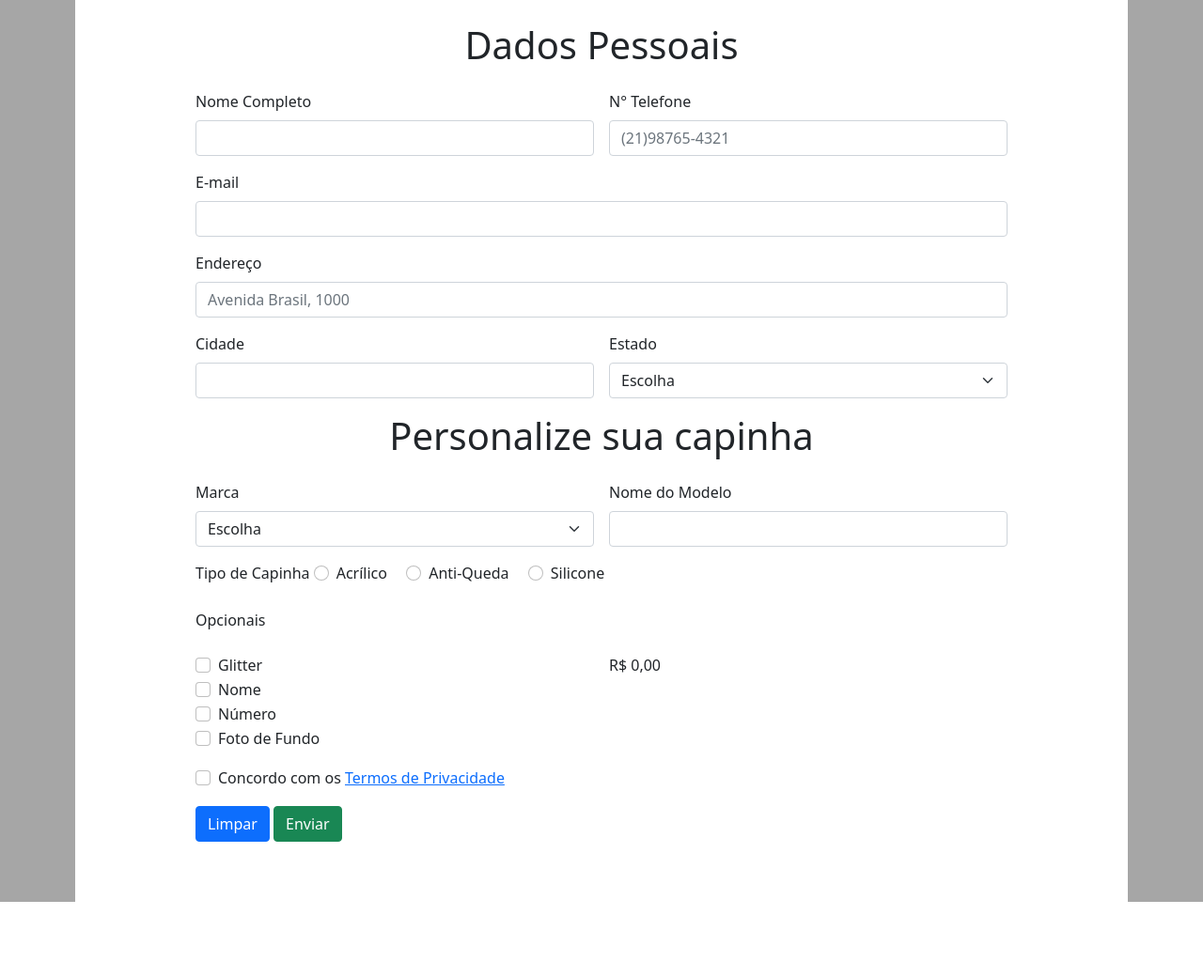
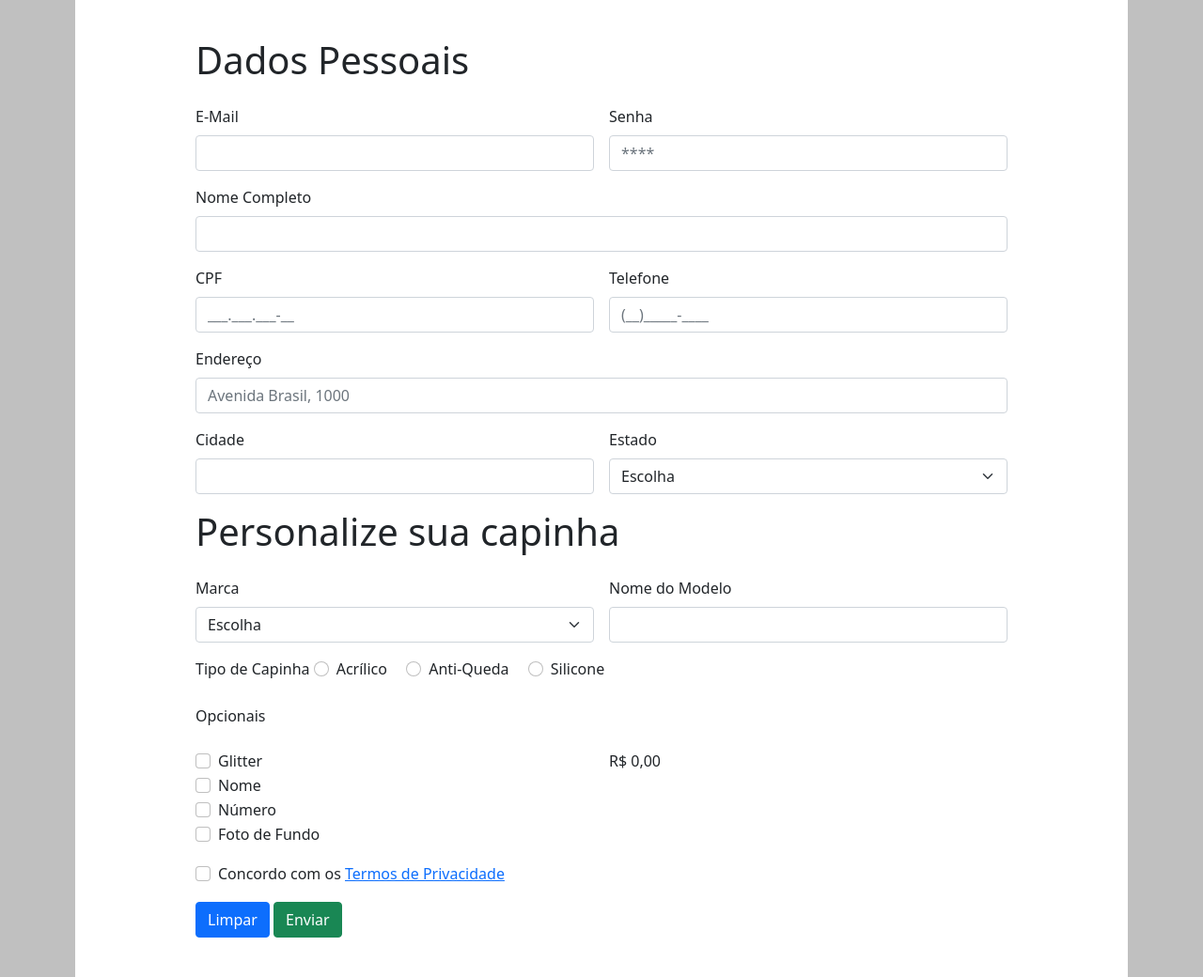
Before and after one commit to mateusmarti/1151-mateusmartins, a PHP site: page / in a window 1280 px wide. Shown: the whole page at 94% size. Before the commit the page ends 960 px from the top, so only its background shows below. Run offline with PHP 8.4, Linux system fonts and the light colour scheme.

Commit message:
FALA DELE!!
pai é brabo

```diff
--- a/sis-web/prova000/css/style.css
+++ b/sis-web/prova000/css/style.css
@@ -1,16 +1,14 @@
 .col-8 {
     margin: 0 auto;
     background-color: white;
-    height: 60em;
+    height: 65em;
     width: 70em;
+    background-color: rgb(255, 255, 255);
 }
 body{
-    background-color: rgb(166, 166, 166);
+    background-color: rgb(192, 192, 192);
 }
 #form {
     width: 55em;
     margin: auto;
 }
-h1 {
-    text-align: center;
-}
--- a/sis-web/prova000/index.html
+++ b/sis-web/prova000/index.html
@@ -14,41 +14,51 @@
   <body>
 
     <div class="col-8"><br>
-        <h1>Dados Pessoais</h1>
-        <form class="row g-3" name="form" id="form">
+        <form class="row g-3" name="form" id="form" method="post" onsubmit="return envia(this)" novalidate action="envio.html">
+            <h1>Dados Pessoais</h1>
             <div class="col-md-6">
-              <label for="inputEmail4" class="form-label">Nome Completo</label>
-              <input type="email" class="form-control" id="name" required>
+              <label for="inputEmail4" class="form-label">E-Mail</label>
+              <input type="email" class="form-control" id="email" required>
             </div>
             <div class="col-md-6">
-              <label for="inputPassword4" class="form-label">N° Telefone</label>
-              <input type="password" class="form-control" id="tel" placeholder="(21)98765-4321" required>
+              <label for="inputPassword4" class="form-label">Senha</label>
+              <input type="password" class="form-control" id="senha" placeholder="****" required>
             </div>
             <div class="col-12">
-              <label for="inputAddress" class="form-label">E-mail</label>
-              <input type="text" class="form-control" id="email" required>
+              <label for="inputAddress" class="form-label">Nome Completo</label>
+              <input type="text" class="form-control" id="nome"  required>
             </div>
+            <div class="col-6">
+              <label for="cpf" class="form-label"> CPF </label>
+              <input type="text" class="form-control" name="cpf" id="cpf" placeholder="___.___.___-__" onkeypress="mascara_cpf(this)" maxlength="14" onkeyup="salto(this.name, this.value)" onkeydown="return somente_numero(event)">
+          </div>
+          <div class="col-6">
+            <label for="cpf" class="form-label"> Telefone </label>
+            <input type="text" class="form-control" name="tel" id="tel" placeholder="(__)_____-____" onkeypress="mascara_tel(this)" maxlength="14" onkeyup="salto(this.name, this.value)" onkeydown="return somente_numero(event)">
+        </div>
             <div class="col-12">
               <label for="inputAddress2" class="form-label">Endereço</label>
-              <input type="text" class="form-control" id="inputAddress2" placeholder="Avenida Brasil, 1000" required>
+              <input type="text" class="form-control" id="endereco" placeholder="Avenida Brasil, 1000" required>
             </div>
             <div class="col-md-6">
               <label for="inputCity" class="form-label">Cidade</label>
-              <input type="text" class="form-control" id="inputCity" required>
+              <input type="text" class="form-control" id="city" required>
             </div>
             <div class="col-md-6">
               <label for="inputState" class="form-label">Estado</label>
-              <select id="inputState" class="form-select">
+              <select id="state" class="form-select">
                 <option value="0" selected>Escolha</option>
                 <option value="1">Rio de Janeiro</option>
                 <option value="2">São Paulo</option>
                 <option value="3">Minas Gerais</option>
               </select>
             </div>
+            <br>
+            <br>
             <h1>Personalize sua capinha</h1>
             <div class="col-md-6">
               <label for="inputEmail4" class="form-label">Marca</label>
-              <select id="inputState" class="form-select">
+              <select id="marca" class="form-select">
                 <option value="0" selected>Escolha</option>
                 <option value="1">Samsung</option>
                 <option value="2">Motorola</option>
@@ -66,15 +76,15 @@
             <div class="col-12">
               <label for="">Tipo de Capinha</label>
               <div class="form-check form-check-inline">
-                  <input class="form-check-input" type="radio" name="horario" id="manha" value="manha" onchange="valueh()">
+                  <input class="form-check-input" type="radio" name="tipo" id="acrilico" value="acrilico" onchange="valuetipo()">
                   <label class="form-check-label" for="inlineRadio1">Acrílico</label>
               </div>
               <div class="form-check form-check-inline">
-                  <input class="form-check-input" type="radio" name="horario" id="tarde" value="tarde" onchange="valueh()">
+                  <input class="form-check-input" type="radio" name="tipo" id="antiqueda" value="antiqueda" onchange="valuetipo()">
                   <label class="form-check-label" for="inlineRadio2">Anti-Queda</label>
               </div>
               <div class="form-check form-check-inline">
-                  <input class="form-check-input" type="radio" name="horario" id="noite" value="noite" onchange="valueh()">
+                  <input class="form-check-input" type="radio" name="tipo" id="silicone" value="silicone" onchange="valuetipo()">
                   <label class="form-check-label" for="inlineRadio3">Silicone</label>
               </div> <br><br>
           <div class="col-6">
@@ -83,25 +93,25 @@
           </div>
           <div class="col-6">
               <div class="form-check">
-                  <input class="form-check-input" type="checkbox" value="" id="guloseimas" onchange="valuea(350,this.checked)">
+                  <input class="form-check-input" type="checkbox" value="" id="glitter" onchange="valuea(2,this.checked)">
                   <label class="form-check-label" for="flexCheckDefault">
                     Glitter
                   </label>
                 </div>
                 <div class="form-check">
-                  <input class="form-check-input" type="checkbox" value="" id="personagens" onchange="valuea(250,this.checked)">
+                  <input class="form-check-input" type="checkbox" value="" id="name" onchange="valuea(3,this.checked)">
                   <label class="form-check-label" for="flexCheckChecked">
                     Nome
                   </label>
                 </div>
                 <div class="form-check">
-                  <input class="form-check-input" type="checkbox" value="" id="atracoes" onchange="valuea(300,this.checked)">
+                  <input class="form-check-input" type="checkbox" value="" id="numero" onchange="valuea(5,this.checked)">
                   <label class="form-check-label" for="flexCheckChecked">
                     Número
                   </label>
                 </div>
                 <div class="form-check">
-                  <input class="form-check-input" type="checkbox" value="" id="maquiagem" onchange="valuea(150,this.checked)">
+                  <input class="form-check-input" type="checkbox" value="" id="foto" onchange="valuea(8,this.checked)">
                   <label class="form-check-label" for="flexCheckChecked">
                     Foto de Fundo
                   </label>
@@ -112,7 +122,7 @@
           </div>
             <div class="col-12">
               <div class="form-check">
-                <input class="form-check-input" type="checkbox" id="gridCheck">
+                <input class="form-check-input" type="checkbox" id="check" name="check">
                 <label class="form-check-label" for="gridCheck">
                   Concordo com os <a href="termos.html">Termos de Privacidade</a>
                 </label>
@@ -120,7 +130,7 @@
             </div>
             <div class="col-12">
                 <button type="reset" class="btn btn-primary">Limpar</button>
-                <button type="button" class="btn btn-success">Enviar</button>
+                <button type="submit" class="btn btn-success">Enviar</button>
             </div>
           </form>
     </div>
--- a/sis-web/prova000/js/script.js
+++ b/sis-web/prova000/js/script.js
@@ -1,25 +1,24 @@
-function valueh() {
+function valuetipo() {
     //entrada
-    let hor = document.form.horario.value;
+    let tipo = document.form.tipo.value;
 
 
     //processamento
-    if(hor == "manha") {
-        valor = 1500;
-    } else if (hor == "tarde"){
-        valor = 1800;
-    } else if (hor == "noite"){
-        valor = 2300;
+    if(tipo == "acrilico") {
+        valor = 10;
+    } else if (tipo == "antiqueda"){
+        valor = 12;
+    } else if (tipo == "silicone"){
+        valor = 15;
     }
 
     //saida
     document.getElementById("res").value = valor;
 
-    document.getElementById("guloseimas").checked = false;
-    document.getElementById("personagens").checked = false;
-    document.getElementById("atracoes").checked = false;
-    document.getElementById("maquiagem").checked = false;
-    document.getElementById("brindes").checked = false;
+    document.getElementById("glitter").checked = false;
+    document.getElementById("name").checked = false;
+    document.getElementById("numero").checked = false;
+    document.getElementById("foto").checked = false;
 }
 
 function valuea(valor, marcado){
@@ -36,3 +35,99 @@ function valuea(valor, marcado){
     //saida
     document.getElementById("res").value = total;
 }
+function envia(form) {
+    if(form.res.value == "0") {
+        alert("Impossível enviar o formulário com valor 0")
+        return false
+    }
+    else if(form.email.value == "") {
+        alert("O Campo email é obrigatório")
+        form.email.focus();
+        return false;
+    }
+    else if(form.senha.value == ""){
+        alert("O Campo senha é obrigatório")
+        form.senha.focus();
+        return false;
+    }
+    else if(form.nome.value == ""){
+        alert("O Campo nome é obrigatório")
+        form.nome.focus();
+        return false;
+    }
+    else if(form.cpf.value == ""){
+        alert("O Campo cpf é obrigatório")
+        form.cpf.focus();
+        return false;
+    }
+    else if(form.tel.value == ""){
+        alert("O Campo Telefone é obrigatório")
+        form.tel.focus();
+        return false;
+    }
+    else if(form.endereco.value == ""){
+        alert("O Campo Endereço é obrigatório")
+        form.endereco.focus();
+        return false;
+    }
+    else if(form.city.value == ""){
+        alert("O Campo Cidade é obrigatório")
+        form.city.focus();
+        return false;
+    }
+    else if(form.state.value == "0"){
+        alert("O Campo Estado é obrigatório")
+        form.state.focus();
+        return false
+    }
+    else if(form.marca.value == "0"){
+        alert("O Campo Marca é obrigatório")
+        form.marca.focus();
+        return false
+    }
+    else if(form.nmod.value == ""){
+        alert("O Campo Nome do Modelo é obrigatório")
+        form.nmod.focus();
+        return false;
+    }
+
+    var chk1 = document.form.check.checked;
+    if(chk1 == false){
+        alert("Você não aceitou os termos")
+        return false
+    } else {
+        return true
+    }
+}
+function mascara_cpf(obj){
+    if(obj.value.length == 3){
+        obj.value += ".";
+    }
+    else if(obj.value.length == 7){
+        obj.value += ".";
+    }
+    else if(obj.value.length == 11){
+        obj.value += "-";
+    }
+}
+function mascara_tel(obj){
+    if(obj.value.length == 0){
+        obj.value += "(";
+    }
+    else if(obj.value.length == 3){
+        obj.value += ")";
+    }
+    else if(obj.value.length == 9){
+        obj.value += "-";
+    }
+}
+function somente_numero(e){
+    tecla = (window.event)?event.keyCode:e.witch;
+
+    if((tecla >= 48 && tecla <=57) || (tecla>=96 && tecla<=105) || (tecla == 8) || (tecla == 37) || (tecla == 39) || (tecla == 46)){
+        return true;
+    }
+    else{
+        return false;
+    }
+}
```
Also changed, not shown: sis-web/prova000/envio.html (added, +14 -0 lines).
